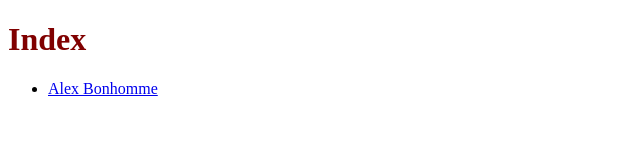
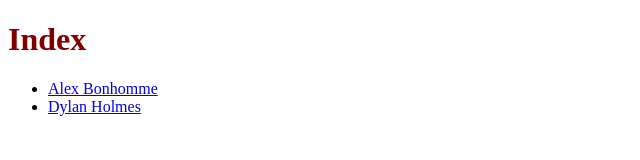
Before and after one commit to alno1935/comp205-lab3-task2, a plain HTML site: page index.html in a window 1280 px wide. Shown: the whole page, without its empty margins (0-640 px from the left). Drawn offline with Linux system fonts and the light colour scheme.

Commit message:
added Dylan to Index

```diff
--- a/index.html
+++ b/index.html
@@ -14,6 +14,9 @@
                 <li>
                 <a href="Alex-Bonhomme.html"> Alex Bonhomme </a>
                 </li>
+                <li>
+                    <a href="dylan-holmes.html"> Dylan Holmes </a>
+                </li>
             </ul>
         </p>
     </body>
```
Also changed, not shown: dylan-holmes.html (renamed from week4lab/dylan-holmes.html), image.png (added).
